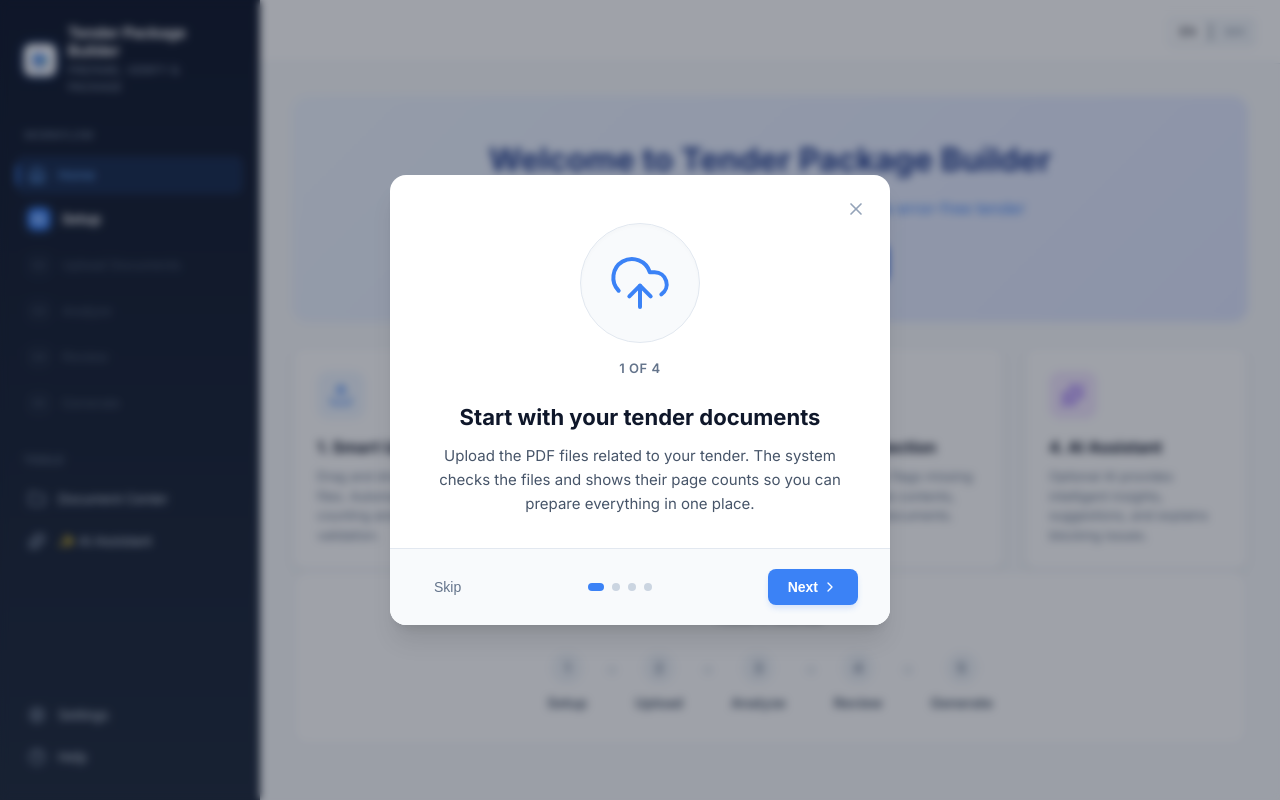
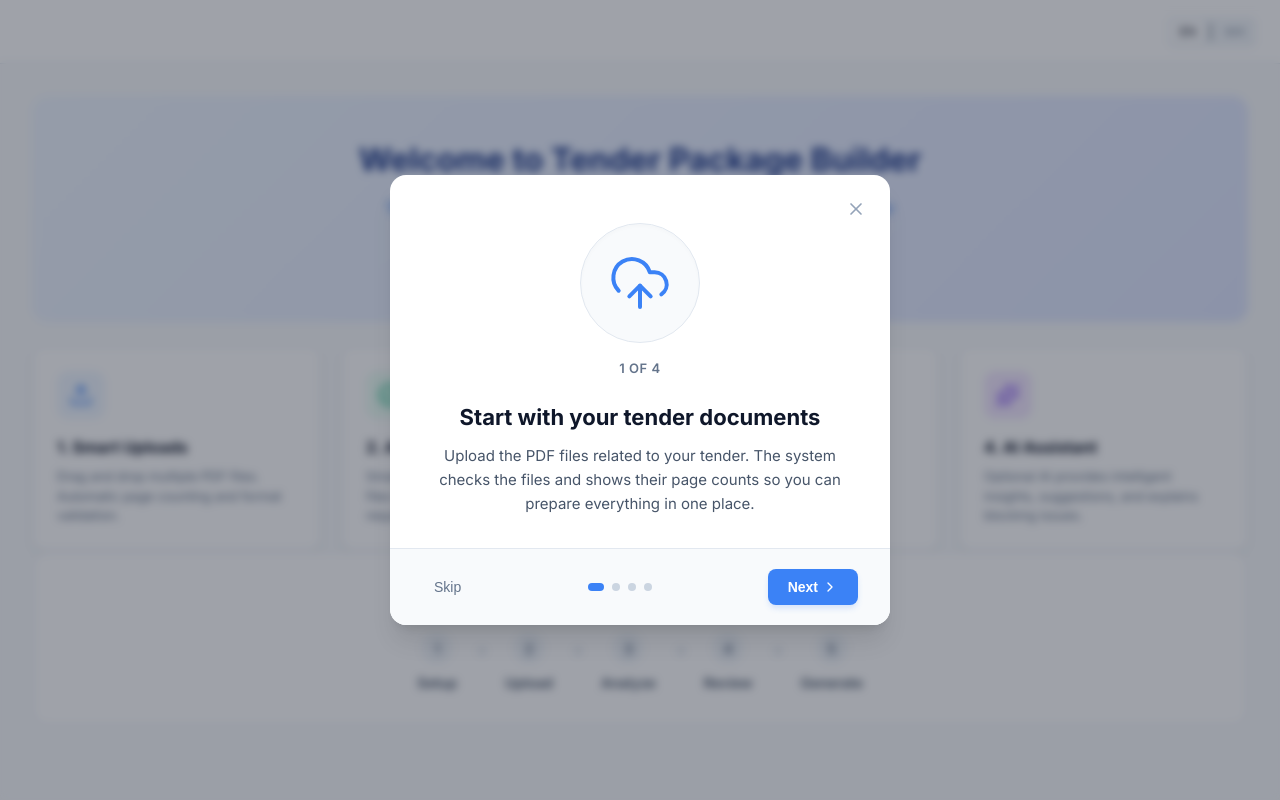
Before and after one commit to Joy185c/Devfest-261-16-010, a React (Vite) app: page / in a window 1280 px wide. Built offline with nearby package versions, Linux system fonts and the light colour scheme.

Commit message:
feat: hide sidebar on empty home page for a true landing page experience

```diff
--- a/src/App.jsx
+++ b/src/App.jsx
@@ -259,6 +259,7 @@ export default function App() {
       stepperConfig={stepperConfig}
       aiEnabled={!!aiConfig}
       hideStepper={currentRoute === 'home' || currentRoute === 'complete'}
+      hideSidebar={!tenderData && currentRoute === 'home'}
     >
       {showOnboarding && <OnboardingModal t={t} onClose={handleCloseOnboarding} onSetupAi={() => setShowAiSetup(true)} />}
       {showAiSetup && <AISetupModal t={t} onClose={() => setShowAiSetup(false)} onConnect={(provider, apiKey) => { setAiConfig({ provider, apiKey }); setShowAiSetup(false); }} />}
--- a/src/components/layout/AppShell.jsx
+++ b/src/components/layout/AppShell.jsx
@@ -15,7 +15,8 @@ export default function AppShell({
   workflowStates,
   stepperConfig,
   aiEnabled,
-  hideStepper
+  hideStepper,
+  hideSidebar
 }) {
   const [mobileMenuOpen, setMobileMenuOpen] = useState(false);
 
@@ -24,9 +25,10 @@ export default function AppShell({
   return (
     <div className="app-shell">
       {/* Mobile Drawer Overlay */}
-      {mobileMenuOpen && <div className="mobile-overlay" onClick={toggleMobileMenu} />}
+      {mobileMenuOpen && !hideSidebar && <div className="mobile-overlay" onClick={toggleMobileMenu} />}
 
       {/* Sidebar Container */}
+      {!hideSidebar && (
         <div className={`sidebar-container ${mobileMenuOpen ? 'open' : ''}`}>
           <Sidebar
             t={t}
@@ -36,6 +38,7 @@ export default function AppShell({
             aiEnabled={aiEnabled}
           />
         </div>
+      )}
 
       {/* Main Content Area */}
       <div className="main-area">
```
Lines whose indentation alone changed are shown as unchanged.
